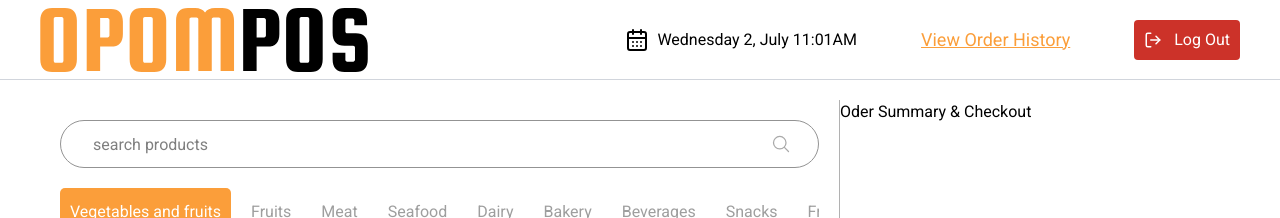
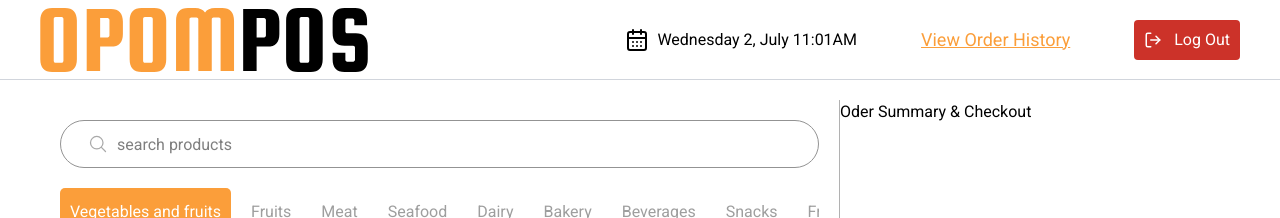
Before and after one commit to one-project-one-month/opom-pos-react-js, a Next.js app: page / in a window 1280 px wide. Shown: the top 218 px of the page. Built offline with nearby package versions, Linux system fonts and the light colour scheme.

Commit message:
Refactor ProductSearch component: rearrange input and icon for improved layout

```diff
--- a/app/components/product-search.tsx
+++ b/app/components/product-search.tsx
@@ -6,13 +6,7 @@ const ProductSearch = () => {
       <label htmlFor="Search" className="w-full">
         <span className="sr-only">Search</span>
         <div className="relative">
-          <input
-            type="text"
-            id="Search"
-            className="w-full rounded-[40px] border border-[#939393] h-[48px] px-8 text-xs md:text-sm lg:text-[16px] focus:outline-none"
-            placeholder="search products"
-          />
-          <span className="absolute inset-y-0 right-7 flex items-center text-[#939393CC]">
+             <span className="absolute inset-y-0 left-7 flex items-center text-[#939393CC]">
               <svg
                 xmlns="http://www.w3.org/2000/svg"
                 fill="none"
@@ -28,6 +22,13 @@ const ProductSearch = () => {
                 />
               </svg>
           </span>
+          <input
+            type="text"
+            id="Search"
+            className="w-full rounded-[40px] border border-[#939393] h-[48px] pl-14 pr-8 text-xs md:text-sm lg:text-[16px] focus:outline-none"
+            placeholder="search products"
+          />
+
         </div>
       </label>
     </div>
```
